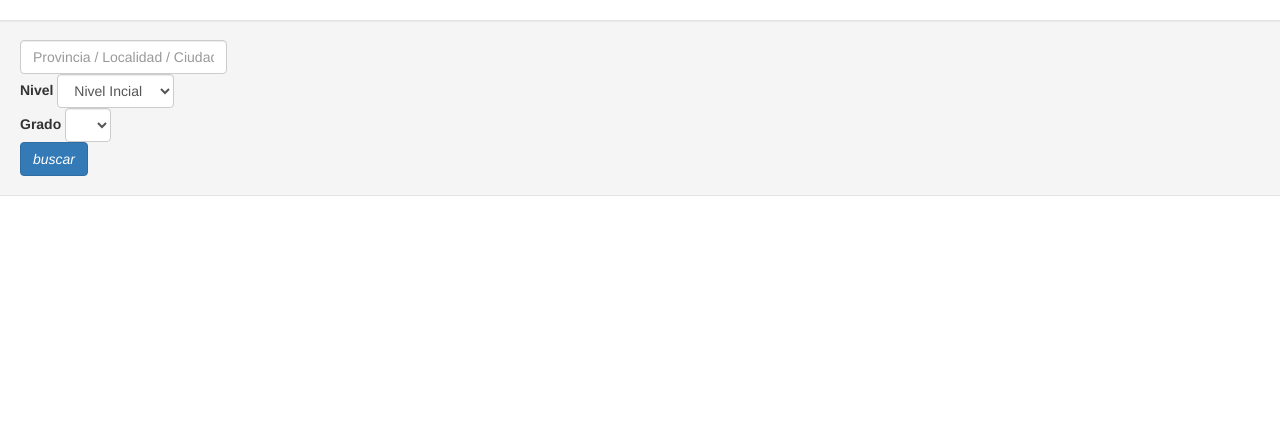
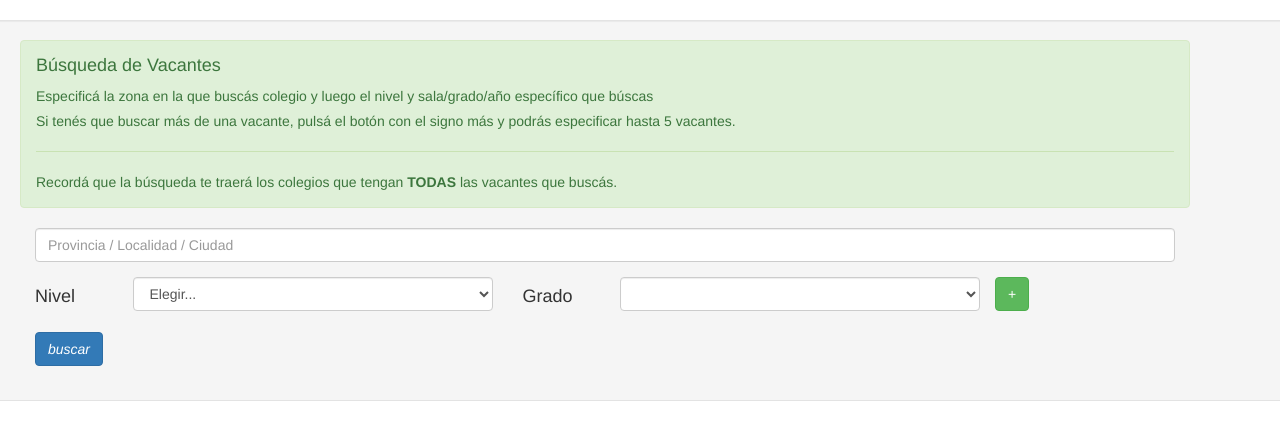
Before and after one commit to b044113/MiCole, a Django app: page /buscacole/ in a window 1280 px wide. Shown: the part 52-492 px from the top of the page. Run offline with Django 3.2, Linux system fonts and the light colour scheme; data comes from the database, SQL or seed files in the repository; lists and menus that the app fills with data are empty; some libraries are stand-ins or nearby versions.

Commit message:
First Version

```diff
--- a/buscacole/templates/buscacole/formulario_busqueda.html
+++ b/buscacole/templates/buscacole/formulario_busqueda.html
@@ -1,36 +1,84 @@
 {% extends "base.html" %}
 
 {% block content %}
-    <form id="searchform" class="form-inline" data-grades-url="{% url 'buscacole:ajax_load_grades' %}" action="{% url 'buscacole:search' %}" method="get" accept-charset="utf-8">
+
+    <div class="alert alert-success container" role="alert">
+        <h4 class="alert-heading">Búsqueda de Vacantes</h4>
+        <p>Especificá la zona en la que buscás colegio y luego el nivel y sala/grado/año específico que búscas</p>
+        <p>Si tenés que buscar más de una vacante, pulsá el botón con el signo más y podrás especificar hasta 5 vacantes.</p>
+        <hr>
+        <p class="mb-0">Recordá que la búsqueda te traerá los colegios que tengan <strong>TODAS</strong> las vacantes que buscás.</p>
+    </div>
+
+    <form id="searchform" class="container" data-grades-url="{% url 'buscacole:ajax_load_grades' %}" action="{% url 'buscacole:search' %}" method="get" accept-charset="utf-8">
         <div class="form-row">
-            <div class="form-group col-md-18">
+            <div class="form-group col-12">
                 <input class="form-control" id="searchbox" name="q" type="text" placeholder="Provincia / Localidad / Ciudad">
             </div>
         </div>
 
-        <div class="form-row">
-            <div class="form-group col-md-18">
-                <label for="level">Nivel</label>
+        <div class="row">
+            <div class="form-group col-md-1">
+                <label for="level" class="h4">Nivel</label>
+            </div>
+            <div class="form-group col-md-4">
                 <select class="form-control" id="level" name="level">
+                    <option value="">Elegir...</option>
                     {% for level in levels %}
                         <option value="{{ level.pk }}">{{ level.name }}</option>
                     {% endfor %}
                 </select>
             </div>
-        </div>
 
-        <div class="form-row">
-            <div class="form-group col-md-18">
-                <label for="grade">Grado</label>
+            <div class="form-group col-md-1">
+                <label for="grade" class="h4">Grado</label>
+            </div>
+            <div class="form-group col-md-4">
                 <select class="form-control" id="grade" name="grade">
 
                 </select>
             </div>
+
+            <div class="form-group col-md 1">
+                <button class="btn btn-success" id="plus" onclick="Show()">+</button>
+            </div>
         </div>
 
-        <button class="btn btn-primary" type="submit" value="Search">
-            <i class="fa fa-search">buscar</i>
-        </button>
+        <div class="row" id="filter_1" style="display:none;">
+            <div class="form-group col-md-1">
+                <label for="level" class="h4">Nivel</label>
+            </div>
+            <div class="form-group col-md-4">
+                <select class="form-control" id="level_1" name="level">
+                    <option value="">Elegir...</option>
+                    {% for level in levels %}
+                        <option value="{{ level.pk }}">{{ level.name }}</option>
+                    {% endfor %}
+                </select>
+            </div>
+
+            <div class="form-group col-md-1">
+                <label for="grade" class="h4">Grado</label>
+            </div>
+            <div class="form-group col-md-4">
+                <select class="form-control" id="grade_1" name="grade">
+
+                </select>
+            </div>
+
+            <div class="form-group col-md 1">
+                <button class="btn btn-success" id="plus_1" onclick="Show()">+</button>
+                <button class="btn btn-danger" id="less_1" onclick="Hide()">-</button>
+            </div>
+        </div>
+
+        <div class="row">
+            <div class="form-group col-md-6">
+                <button class="btn btn-primary" type="submit" value="Search">
+                    <i class="fa fa-search">buscar</i>
+                </button>
+            </div>
+        </div>
     </form>
 
     <script src="https://code.jquery.com/jquery-3.3.1.min.js"></script>
@@ -50,5 +98,46 @@
                     }
                });
             });
-        </script>
+
+
+        function Show() {
+            switch(event.target.id) {
+                case "plus":
+                    var x = document.getElementById("filter_1");
+                    break;
+                case "plus_1":
+                    var x = document.getElementById("filter_2");
+                    break;
+                case "plus_2":
+                    var x = document.getElementById("filter_3");
+                    break;
+                case "plus_3":
+                    var x = document.getElementById("filter_4");
+                    break;
+            }
+
+            x.style.display = "block";
+        }
+
+        function Hide() {
+            switch(event.target.id) {
+                case "less_1":
+                    var x = document.getElementById("filter_1");
+                    break;
+                case "less_2":
+                    var x = document.getElementById("filter_2");
+                    break;
+                case "less_3":
+                    var x = document.getElementById("filter_3");
+                    break;
+                case "less_4":
+                    var x = document.getElementById("filter_4");
+                    break;
+            }
+
+            x.style.display = "none";
+        }
+    </script>
+
+
 {% endblock %}
--- a/buscacole/templates/buscacole/grade_dropdown_list_options.html
+++ b/buscacole/templates/buscacole/grade_dropdown_list_options.html
@@ -1,4 +1,4 @@
-<option value="">---------</option>
+<option value="">Elegir...</option>
 {% for grade in grades%}
     <option value="{{ grade.pk }}">{{ grade.name }}</option>
 {% endfor %}
```
